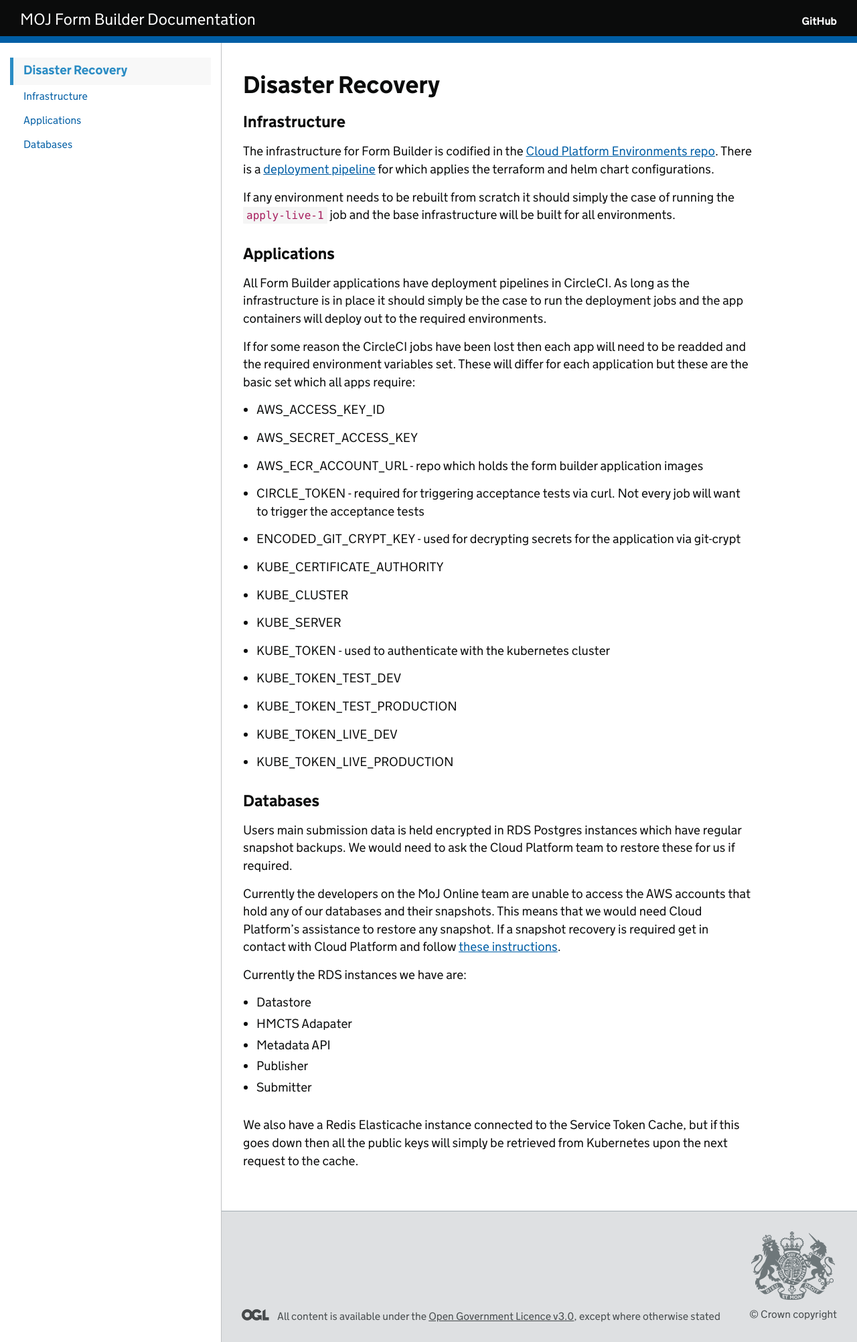
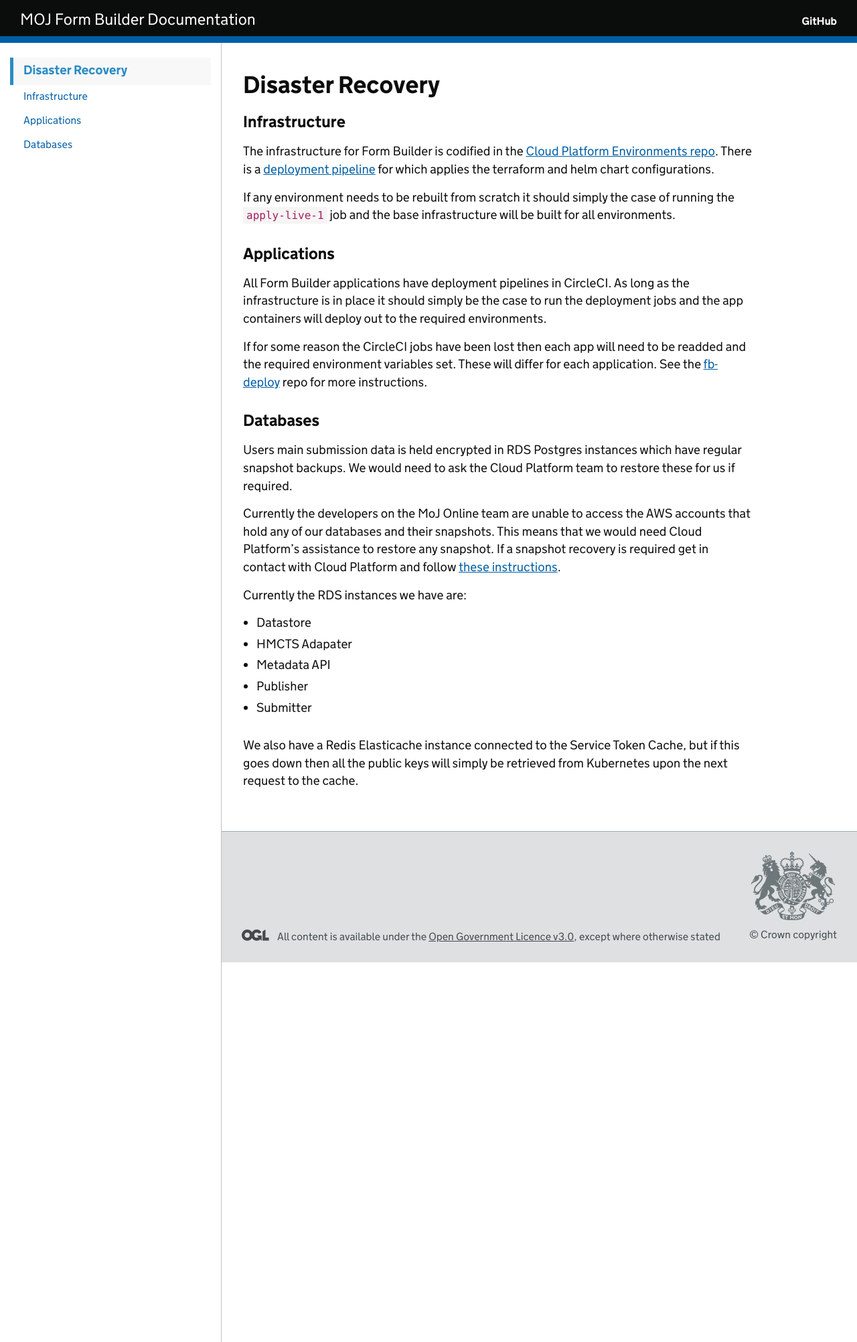
Before and after one commit to ministryofjustice/fb-guide-and-runbook, a Jekyll site: the page built from troubleshooting/disaster_recovery.md, in a window 1280 px wide. Shown: the whole page at 67% size. Built offline with Jekyll 4.4.1, drawn with Linux system fonts in a browser that asks for light colours; our own code applies the rules of GitHub Pages for plain Markdown files.

Commit message:
Remove references to deployment pipeline environment variables
The fb-deploy repo now talks about these in greater detail.

Co-authored-by: Tomas Destefi <tomas.destefi@digital.justice.gov.uk>
Co-authored-by: Matt Tei <matt.tei@digital.justice.gov.uk>
Co-authored-by: Natalie Seeto <natalie.seeto@digital.justice.gov.uk>

```diff
--- a/troubleshooting/disaster_recovery.md
+++ b/troubleshooting/disaster_recovery.md
@@ -15,33 +15,7 @@ If any environment needs to be rebuilt from scratch it should simply the case of
 
 All Form Builder applications have deployment pipelines in CircleCI. As long as the infrastructure is in place it should simply be the case to run the deployment jobs and the app containers will deploy out to the required environments.
 
-If for some reason the CircleCI jobs have been lost then each app will need to be readded and the required environment variables set. These will differ for each application but these are the basic set which all apps require:
-
-- AWS_ACCESS_KEY_ID
-
-- AWS_SECRET_ACCESS_KEY
-
-- AWS_ECR_ACCOUNT_URL - repo which holds the form builder application images
-
-- CIRCLE_TOKEN - required for triggering acceptance tests via curl. Not every job will want to trigger the acceptance tests
-
-- ENCODED_GIT_CRYPT_KEY - used for decrypting secrets for the application via git-crypt
-
-- KUBE_CERTIFICATE_AUTHORITY
-
-- KUBE_CLUSTER
-
-- KUBE_SERVER
-
-- KUBE_TOKEN - used to authenticate with the kubernetes cluster
-
-- KUBE_TOKEN_TEST_DEV
-
-- KUBE_TOKEN_TEST_PRODUCTION
-
-- KUBE_TOKEN_LIVE_DEV
-
-- KUBE_TOKEN_LIVE_PRODUCTION
+If for some reason the CircleCI jobs have been lost then each app will need to be readded and the required environment variables set. These will differ for each application. See the [fb-deploy](https://github.com/ministryofjustice/fb-deploy) repo for more instructions.
 
 ### Databases
 
```
